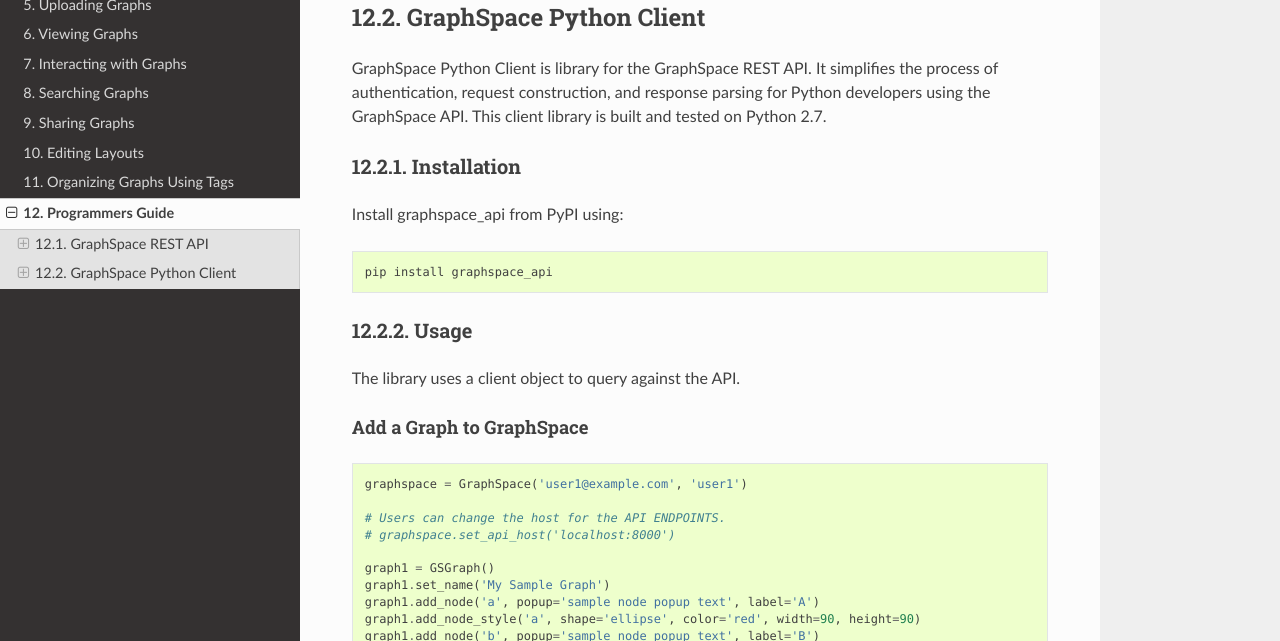
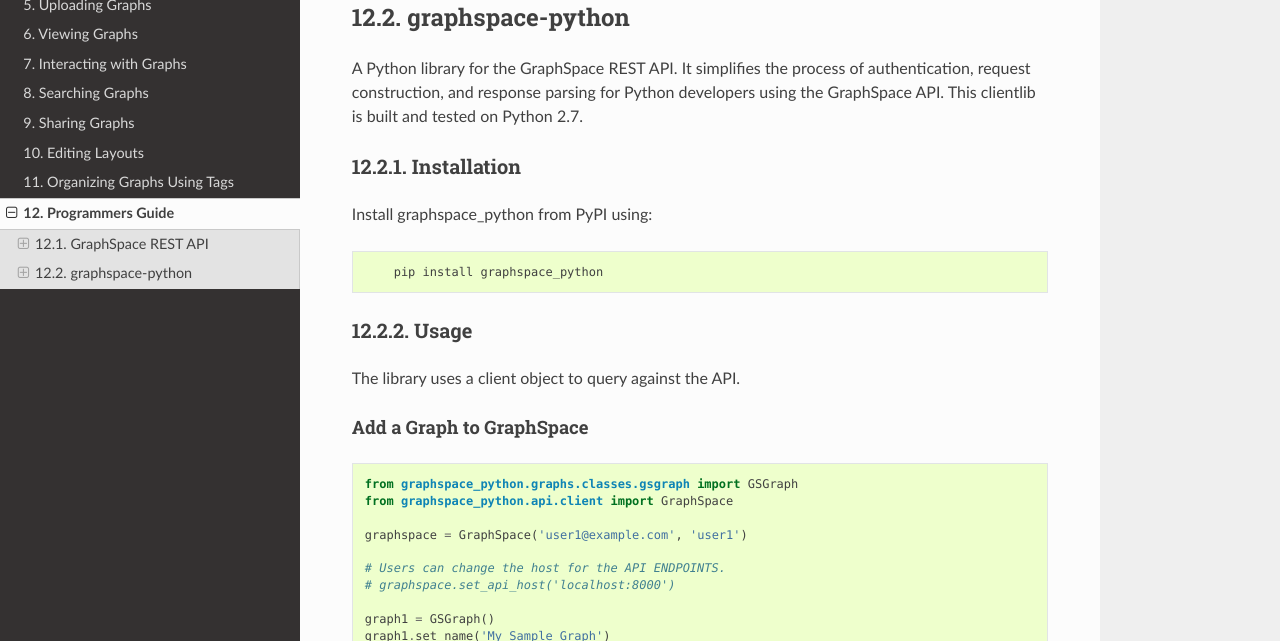
Before and after one commit to adbharadwaj/graphspace-manual, a Sphinx documentation site: the page built from docs/Programmers_Guide.md, in a window 1280 px wide and 900 px high, scrolled down 1630 px, cut to the strip 259-900 px from the top of the window. Built offline with Sphinx 7.4.7 and the Read the Docs theme 2.0.0, drawn with Linux system fonts in a browser that asks for light colours; some of the changed text lies outside the part shown.

Commit message:
Update Programmers_Guide.md

````diff
--- a/docs/Programmers_Guide.md
+++ b/docs/Programmers_Guide.md
@@ -34,16 +34,16 @@
 <iframe src="http://35.163.136.54/static/api.html" style="height: 100vh;width: 100%;"></iframe>
 
 
-## GraphSpace Python Client
+## graphspace-python
 
-GraphSpace Python Client is library for the GraphSpace REST API. It simplifies the process of authentication, request construction, and response parsing for Python developers using the GraphSpace API. This client library is built and tested on Python 2.7.
+A Python library for the GraphSpace REST API. It simplifies the process of authentication, request construction, and response parsing for Python developers using the GraphSpace API. This clientlib is built and tested on Python 2.7.
 
 ### Installation
 
-Install graphspace_api from PyPI using:
+Install graphspace_python from PyPI using:
 
 ```
-pip install graphspace_api
+    pip install graphspace_python
 ```
 
 ### Usage
@@ -52,7 +52,10 @@
 
 #### Add a Graph to GraphSpace
 
-```python
+```
+from graphspace_python.graphs.classes.gsgraph import GSGraph
+from graphspace_python.api.client import GraphSpace
+
 graphspace = GraphSpace('user1@example.com', 'user1')
 
 # Users can change the host for the API ENDPOINTS.
@@ -77,7 +80,10 @@
 
 #### Get a Graph from GraphSpace
 
-```python
+```
+from graphspace_python.graphs.classes.gsgraph import GSGraph
+from graphspace_python.api.client import GraphSpace
+
 graphspace = GraphSpace('user1@example.com', 'user1')
 
 # Users can change the host for the API ENDPOINTS.
@@ -88,7 +94,10 @@
 
 #### Make a graph publicly viewable on GraphSpace
 
-```python
+```
+from graphspace_python.graphs.classes.gsgraph import GSGraph
+from graphspace_python.api.client import GraphSpace
+
 graphspace = GraphSpace('user1@example.com', 'user1')
 
 # Users can change the host for the API ENDPOINTS.
@@ -99,7 +108,10 @@
 
 #### Make a graph privately viewable on GraphSpace
 
-```python
+```
+from graphspace_python.graphs.classes.gsgraph import GSGraph
+from graphspace_python.api.client import GraphSpace
+
 graphspace = GraphSpace('user1@example.com', 'user1')
 
 # Users can change the host for the API ENDPOINTS.
@@ -110,7 +122,10 @@
 
 #### Update a graph on GraphSpace
 
-```python
+```
+from graphspace_python.graphs.classes.gsgraph import GSGraph
+from graphspace_python.api.client import GraphSpace
+
 graphspace = GraphSpace('user1@example.com', 'user1')
 
 # Users can change the host for the API ENDPOINTS.
@@ -133,7 +148,10 @@
 
 #### Delete a Graph from GraphSpace
 
-```python
+```
+from graphspace_python.graphs.classes.gsgraph import GSGraph
+from graphspace_python.api.client import GraphSpace
+
 graphspace = GraphSpace('user1@example.com', 'user1')
 
 # Users can change the host for the API ENDPOINTS.
````
